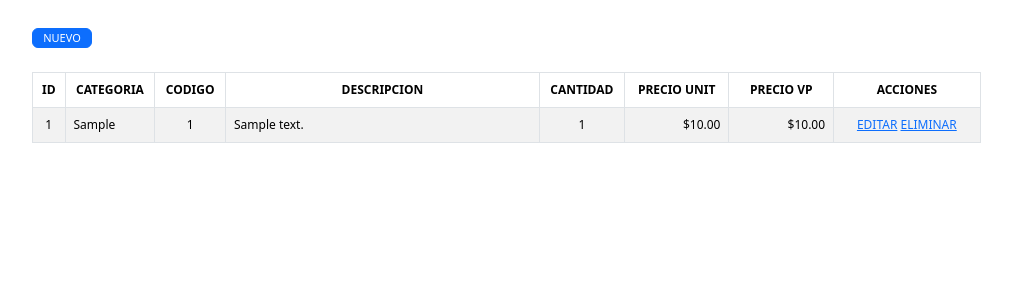
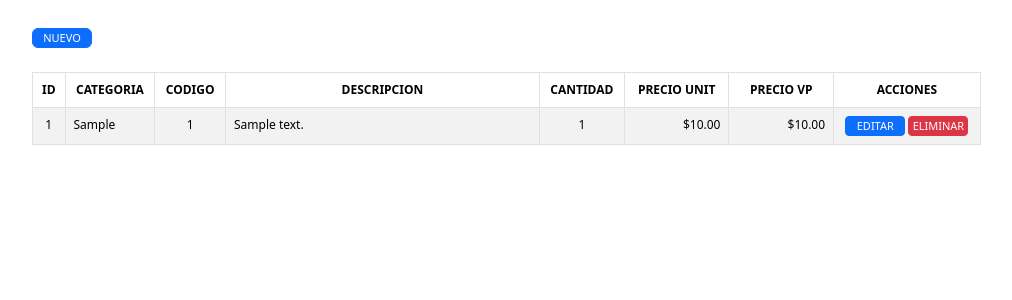
Before and after one commit to pfbrodon/buloneria, a Flask app: page / in a window 1280 px wide. Shown: the top 300 px of the page, without its empty margins (50-1062 px from the left). Run offline with Flask 3, Linux system fonts and the light colour scheme; tables that the repository leaves empty hold one stand-in row (values such as "Sample post").

Commit message:
ok operativo

```diff
--- a/routes/crud.py
+++ b/routes/crud.py
@@ -23,10 +23,10 @@ def editar(id):
         item.precioUnit = request.form.get("precioUnit")
         item.precioVPublico = request.form.get("precioVPublico")
         db.session.commit()  # confirma el alta
-        return redirect(url_for("/index"))
+        return redirect(url_for("crud.index"))
     # Obtén los datos del elemento con el ID proporcionado
     #return render_template("editar.html", item=item)
-    return render_template("crud.editar", item=item)
+    return render_template("editar.html", item=item)
 
 ###################################################################
 
--- a/templates/editar.html
+++ b/templates/editar.html
@@ -11,7 +11,7 @@
 
 <body>
     <div class="formulario">
-        <form id="app" method="POST" action="{{ url_for('editar' , id=item.id)}}">
+        <form id="app" method="POST" action="/editar/{{item.id}}">
             <div class="etiqueta">
                 <label>CATEGORIA: </label>&nbsp;<input type="text" value="{{ item.categoria_id }}" id="categoria_id" name="categoria_id">
             </div>
--- a/templates/index.html
+++ b/templates/index.html
@@ -41,8 +41,8 @@
                             <td class="columMoneda">${{ item.precioVPublico}}</td>
                             <td class="centrarbotones">
                                 <div>
-                                    <a href="{{ url_for('crud.editar', id=item.id) }}">EDITAR</a>
-                                    <a href="{{ url_for('crud.eliminar', id=item.id) }}">ELIMINAR</a>
+                                    <a href="{{ url_for('crud.editar', id=item.id) }}" class="btn btn-primary btn-sm">EDITAR</a>
+                                    <a href="{{ url_for('crud.eliminar', id=item.id) }}" class="btn btn-danger btn-sm">ELIMINAR</a>
                                 </div>
 
                                 <!--<form action="{{ url_for('crud.eliminar', id=item.id) }}" method="post" class="center-buttons">
```
